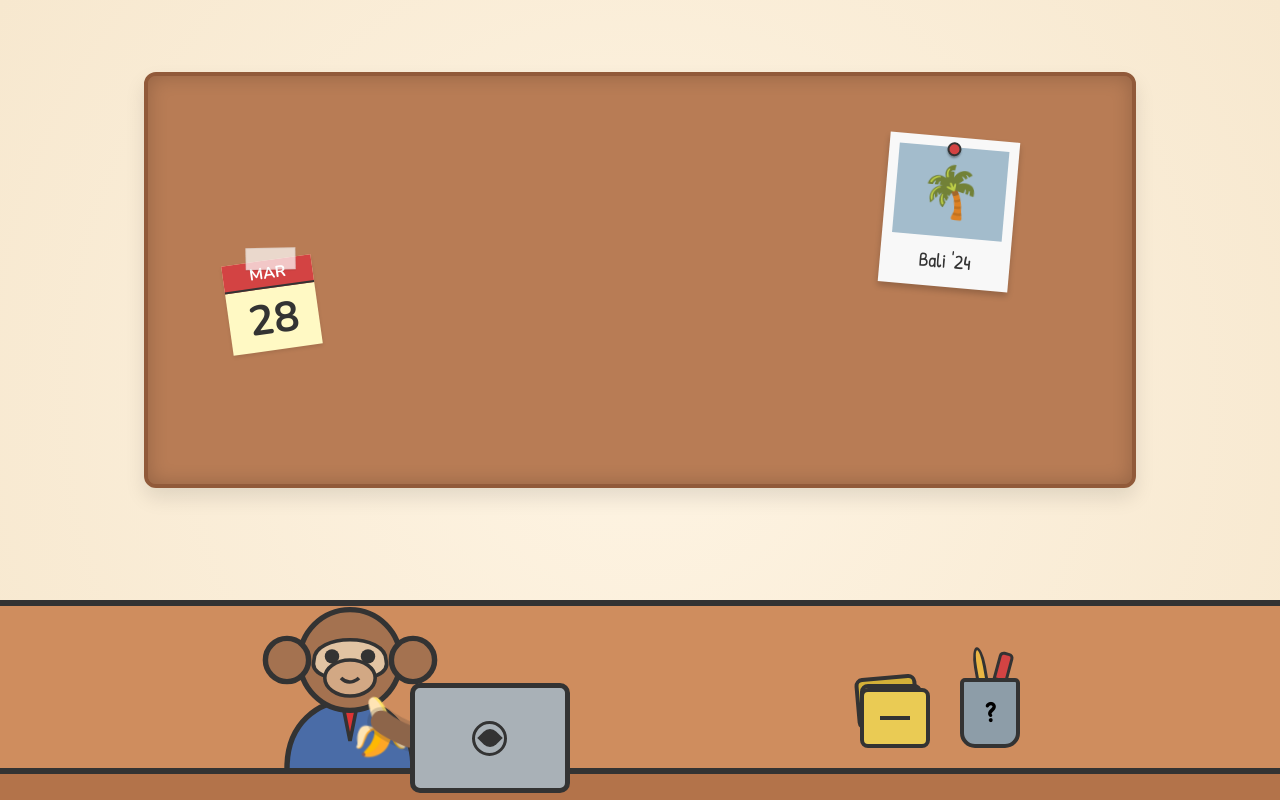
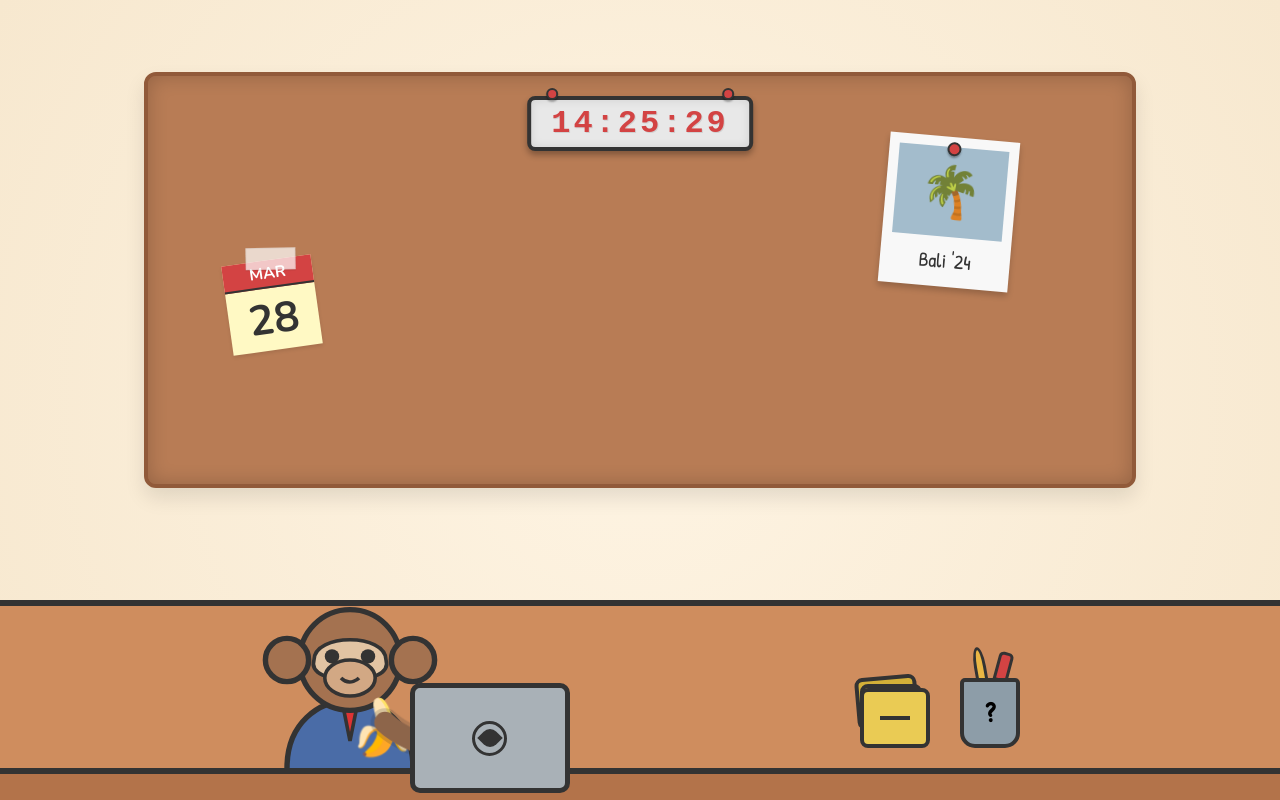
Before and after one commit to tuankiet3/stick-it-with-monkey, a React (Vite) app: page / in a window 1280 px wide. Built offline with nearby package versions, Linux system fonts and the light colour scheme.

Commit message:
Add real-time digital clock to corkboard and dynamic real calendar date

```diff
--- a/src/components/Corkboard.jsx
+++ b/src/components/Corkboard.jsx
@@ -1,7 +1,20 @@
-import React from 'react';
+import React, { useState, useEffect } from 'react';
 import NoteItem from './NoteItem';
 
 const Corkboard = ({ notes, onBoardClick, onNoteClick, placingNote, updateNote }) => {
+  const [now, setNow] = useState(new Date());
+
+  useEffect(() => {
+    const timer = setInterval(() => {
+      setNow(new Date());
+    }, 1000);
+    return () => clearInterval(timer);
+  }, []);
+
+  const monthStr = now.toLocaleString('en-US', { month: 'short' }).toUpperCase();
+  const dateStr = now.getDate();
+  const timeStr = now.toLocaleTimeString('en-US', { hour12: false }); // 24-hour style looks nice and clean
+
   return (
     <div
       style={{
@@ -29,7 +42,22 @@
           overflow: 'hidden'
         }}
       >
-        {/* Decorations layer (zIndex 0) */}
+        {/* Digital Clock */}
+        <div style={{
+          position: 'absolute', top: '5%', left: '50%', transform: 'translateX(-50%)', zIndex: 0,
+          background: '#e8e8e8', border: '4px solid var(--stroke)', borderRadius: '8px',
+          padding: '5px 20px', display: 'flex', alignItems: 'center', justifyContent: 'center',
+          boxShadow: 'inset 0 0 10px rgba(0,0,0,0.1), 0 4px 6px rgba(0,0,0,0.3)'
+        }}>
+          {/* Top pin offset */}
+          <div style={{ position: 'absolute', top: '-12px', left: '15px', width: '12px', height: '12px', borderRadius: '50%', background: '#d34343', boxShadow: '0 2px 2px rgba(0,0,0,0.3)', border: '2px solid var(--stroke)' }} />
+          <div style={{ position: 'absolute', top: '-12px', right: '15px', width: '12px', height: '12px', borderRadius: '50%', background: '#d34343', boxShadow: '0 2px 2px rgba(0,0,0,0.3)', border: '2px solid var(--stroke)' }} />
+
+          <div style={{ fontFamily: 'monospace', fontWeight: 'bold', fontSize: '32px', color: '#d34343', letterSpacing: '3px', textShadow: '1px 1px 0 rgba(0,0,0,0.1)' }}>
+            {timeStr}
+          </div>
+        </div>
+
         <div style={{ position: 'absolute', top: '15%', right: '12%', zIndex: 0, transform: 'rotate(5deg)' }}>
           <div style={{ width: '130px', height: '150px', background: '#f8f8f8', padding: '10px', paddingBottom: '30px', boxShadow: '0 4px 6px rgba(0,0,0,0.2)' }}>
             <div style={{ width: '100%', height: '90px', background: '#a3bccc', display: 'flex', justifyContent: 'center', alignItems: 'center', fontSize: '50px' }}>
@@ -45,8 +73,8 @@
 
         <div style={{ position: 'absolute', top: '45%', left: '8%', zIndex: 0, transform: 'rotate(-8deg)' }}>
           <div style={{ width: '90px', height: '90px', background: '#fff9c4', display: 'flex', flexDirection: 'column', boxShadow: '0 2px 4px rgba(0,0,0,0.1)' }}>
-            <div style={{ background: '#d34343', color: 'white', textAlign: 'center', fontWeight: 'bold', fontSize: '16px', padding: '2px 0', borderBottom: '2px solid var(--stroke)' }}>MAR</div>
-            <div style={{ flex: 1, display: 'flex', justifyContent: 'center', alignItems: 'center', fontSize: '42px', fontWeight: 'bold', fontFamily: 'var(--font-body)', color: '#333' }}>28</div>
+            <div style={{ background: '#d34343', color: 'white', textAlign: 'center', fontWeight: 'bold', fontSize: '16px', padding: '2px 0', borderBottom: '2px solid var(--stroke)' }}>{monthStr}</div>
+            <div style={{ flex: 1, display: 'flex', justifyContent: 'center', alignItems: 'center', fontSize: '42px', fontWeight: 'bold', fontFamily: 'var(--font-body)', color: '#333' }}>{dateStr}</div>
           </div>
           {/* Tape */}
           <div style={{ position: 'absolute', top: '-12px', left: '25px', width: '50px', height: '22px', background: 'rgba(255,255,255,0.7)', transform: 'rotate(7deg)', boxShadow: '0 1px 1px rgba(0,0,0,0.1)', border: '1px solid rgba(0,0,0,0.05)' }} />
```
